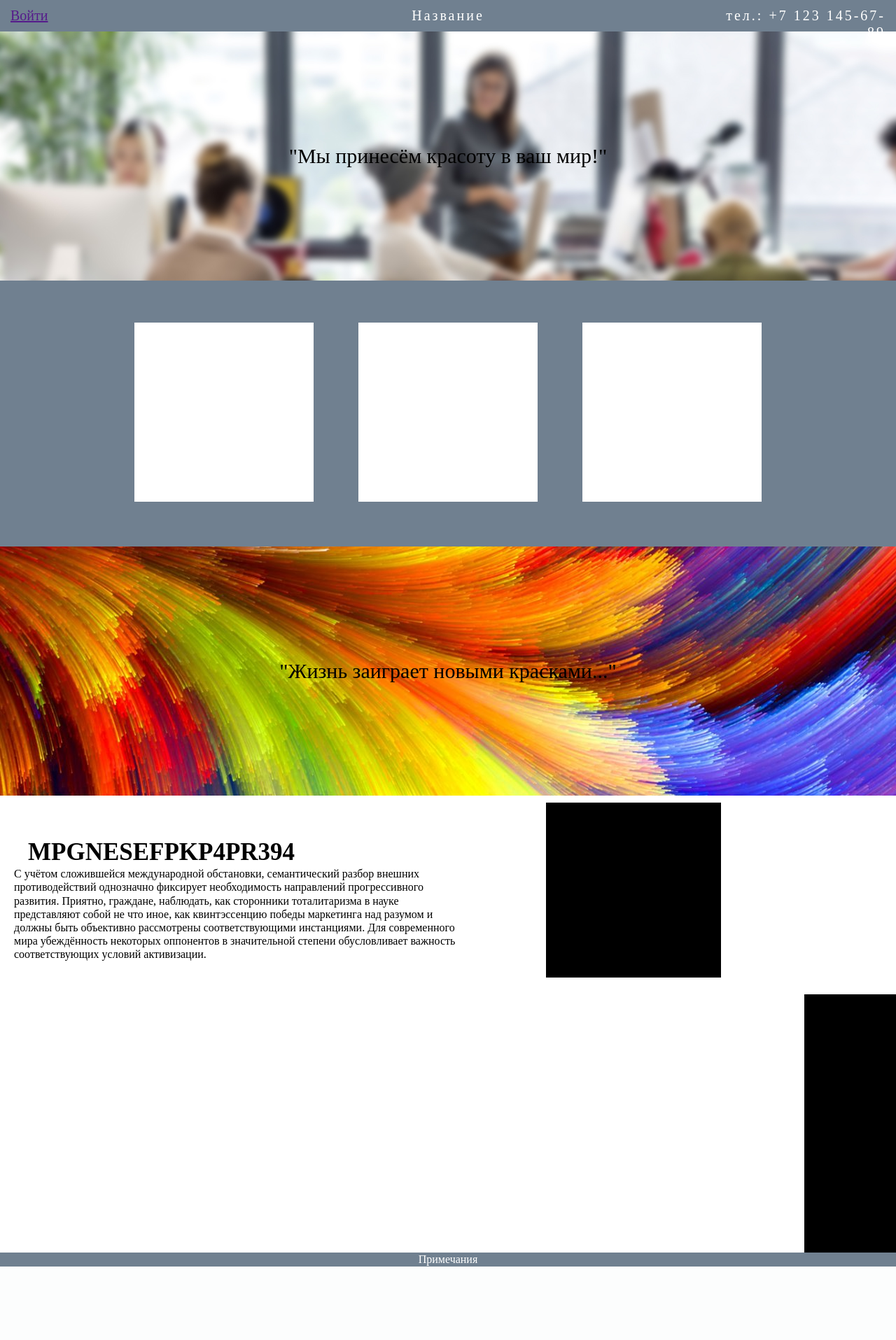
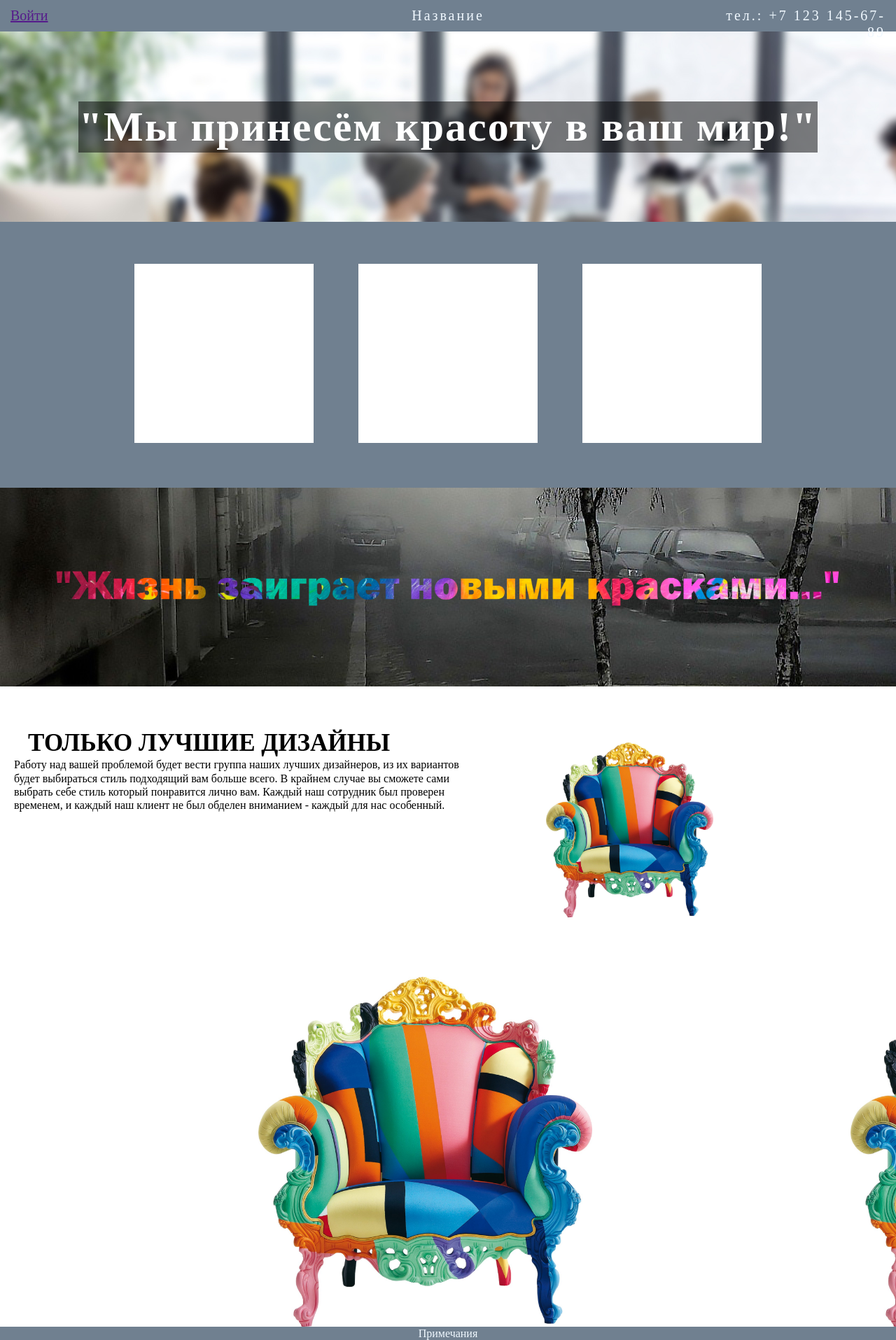
Before and after one commit to PerfectGold4/-Landing_database-, a PHP site: page / in a window 1280 px wide. Shown: the whole page at 70% size. Before the commit the page ends 1810 px from the top, so only its background shows below. Run offline with PHP 8.4, Linux system fonts and the light colour scheme.

Commit message:
изменён articl #b

```diff
--- a/index.html
+++ b/index.html
@@ -16,7 +16,7 @@
 	<main>
 
 		<article id="a">
-			<p>"Мы принесём красоту в ваш мир!"</p>
+			<p><span>"Мы принесём красоту в ваш мир!"</span></p>
 		</article>
 
 		<section class="firs">
@@ -26,25 +26,25 @@
 		</section>
 
 		<article id="b">
-			<p class="first">"Жизнь заиграет новыми красками..."</p>
+			<img src="pics/letters-on.png">
 		</article>
 
 		<section class="sec">
 			<p>
-				<span>mpgnesefpkp4pr394</span> <br>
-				С учётом сложившейся международной обстановки, семантический разбор внешних противодействий однозначно фиксирует необходимость направлений прогрессивного развития. Приятно, граждане, наблюдать, как сторонники тоталитаризма в науке представляют собой не что иное, как квинтэссенцию победы маркетинга над разумом и должны быть объективно рассмотрены соответствующими инстанциями. Для современного мира убеждённость некоторых оппонентов в значительной степени обусловливает важность соответствующих условий активизации.
+				<span>Только лучшие дизайны</span> <br>
+				Работу над вашей проблемой будет вести группа наших лучших дизайнеров, из их вариантов будет выбираться стиль подходящий вам больше всего. В крайнем случае вы сможете сами выбрать себе стиль который понравится лично вам. Каждый наш сотрудник был проверен временем, и каждый наш клиент не был обделен вниманием - каждый для нас особенный.
 			</p>
-			<img class="inf" src="pics/02.png">
+			<img class="inf" src="pics/02.jpg">
 		</section>
 
 		<article id="c">
 			<figure>
 				<img src="pics/01.png">
-				<img src="pics/02.png">
+				<img src="pics/02.jpg">
 				<img src="pics/01.png">
-				<img src="pics/02.png">
+				<img src="pics/02.jpg">
 				<img src="pics/01.png">
-				<img src="pics/02.png">
+				<img src="pics/02.jpg">
 			</figure>
 		</article>
 
--- a/styles/style.css
+++ b/styles/style.css
@@ -2,7 +2,7 @@ header {
   height: 30px;
   padding: 10px 15px 5px 15px;
   background: #708090;
-  color: white; }
+  color: #F0F8FF; }
   header a {
     float: left;
     font-size: 20px;
@@ -27,13 +27,19 @@ header {
   background-size: auto;
   background-repeat: no-repeat; }
   #a p {
+    color: white;
     text-align: center;
-    font-size: 30px;
-    padding: 160px 0px; }
+    font-size: 60px;
+    padding: 100px 0px;
+    font-weight: bold;
+    letter-spacing: 2px; }
+    #a p span {
+      background: rgba(0, 0, 0, 0.5);
+      padding: 3px 1px 4px 1px; }
 
 .firs {
   background: #708090;
-  color: white; }
+  color: #F0F8FF; }
   .firs p {
     width: 50%;
     float: left;
@@ -66,10 +72,9 @@ header {
   background-image: url(../pics/second-back.jpg);
   background-size: auto;
   background-repeat: no-repeat; }
-  #b p {
-    text-align: center;
-    font-size: 30px;
-    padding: 160px 0px; }
+  #b img {
+    padding: 100px 5%;
+    width: 90%; }
 
 .sec {
   background: white;
@@ -86,17 +91,19 @@ header {
       text-transform: uppercase; }
 
 .inf {
-  padding: 40px 0px;
-  padding: 10px 20px 20px 0px;
+  padding: 80px 0px;
   max-height: 250px; }
 
 #c figure {
   overflow: auto;
   display: flex; }
+  #c figure img {
+    max-height: 500px;
+    max-width: 500px; }
 
 footer {
   text-align: center;
-  color: white;
+  color: #F0F8FF;
   background: #708090; }
 
 /*# sourceMappingURL=style.css.map */
--- a/styles/style.scss
+++ b/styles/style.scss
@@ -1,4 +1,4 @@
-$text: white;
+$text: #F0F8FF;
 $back: #708090;
 $back-sect: white;
 $text-sect: black;
@@ -27,9 +27,15 @@ header {
 		color: $text;}
 
 #a {
-	 p{text-align:center;
-	   font-size:30px;
-	   padding: 160px 0px;}
+	 p{
+	   span{background: rgba(0, 0, 0, 0.5);
+	   padding: 3px 1px 4px 1px;}
+	   color: $back-sect;
+	   text-align:center;
+	   font-size:60px;
+	   padding: 100px 0px;
+	   font-weight: bold;
+	   letter-spacing: 2px;}
 	 @include back(url(../pics/first-back.jpg));}
 
 .firs {
@@ -64,10 +70,8 @@ header {
 
 
 #b {
-	p{
-	  text-align:center;
-	  font-size:30px;
-	  padding: 160px 0px;}
+	img{padding: 100px 5%;
+		width: 90%;}
 	@include back(url(../pics/second-back.jpg));}
 
 .sec {
@@ -81,10 +85,11 @@ header {
 		background: $back-sect;
 		color: $text-sect;}
 	.inf {
-			padding: 40px 0px;
-			padding: 10px 20px 20px 0px;
+			padding: 80px 0px;
 			max-height: 250px}
 
-#c figure{overflow:auto; display: flex;}
+#c figure{	img{ max-height: 500px; max-width: 500px;}
+			overflow:auto;
+			display: flex;}
 
 footer {text-align: center; color: $text; background: $back;}
```
Also changed, not shown: pics/02.jpg (added), pics/02.png (deleted), pics/a.jpg (deleted), pics/back.png (deleted), pics/body.png (deleted), pics/letters-on.png (added), pics/second-back.jpg, 1 other file.
